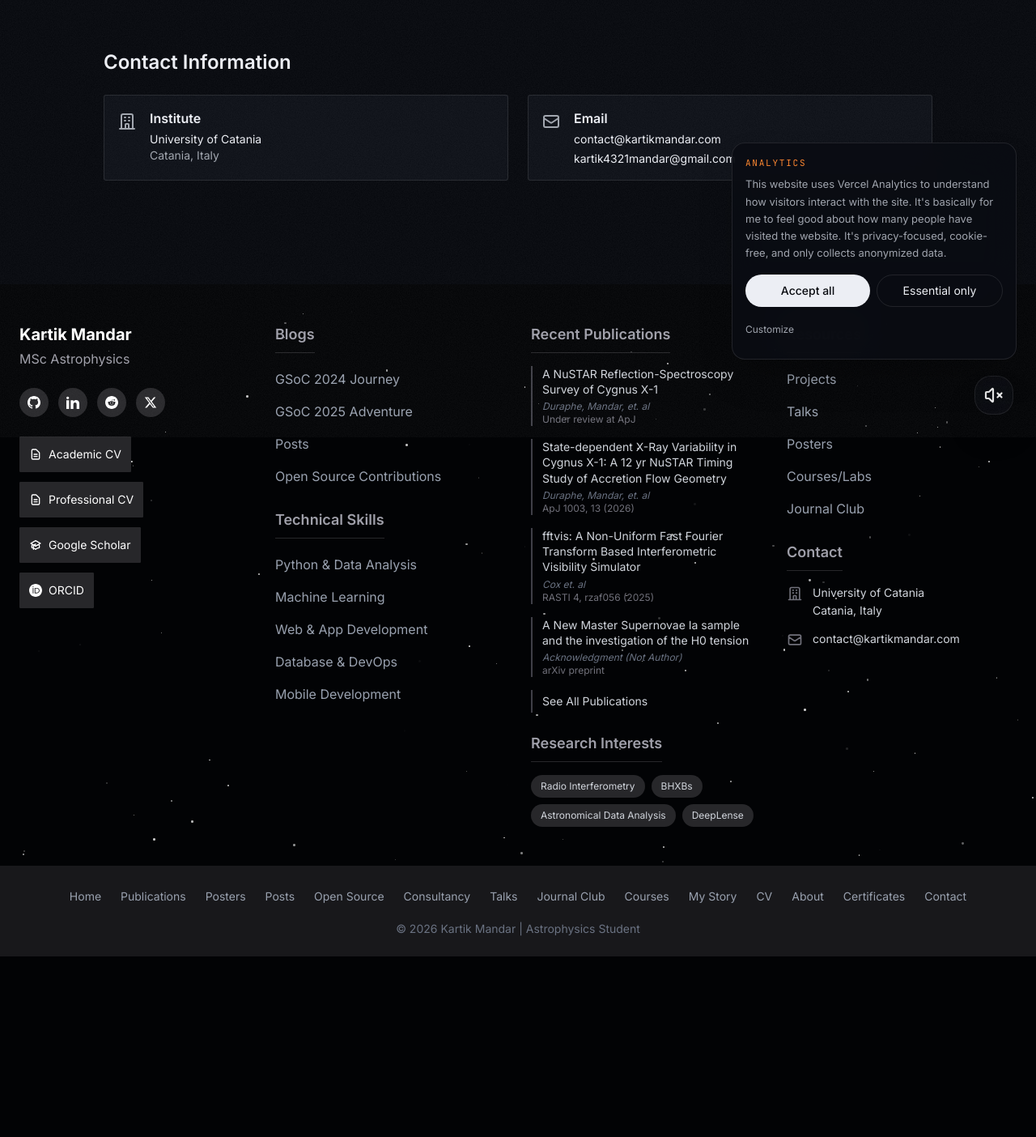
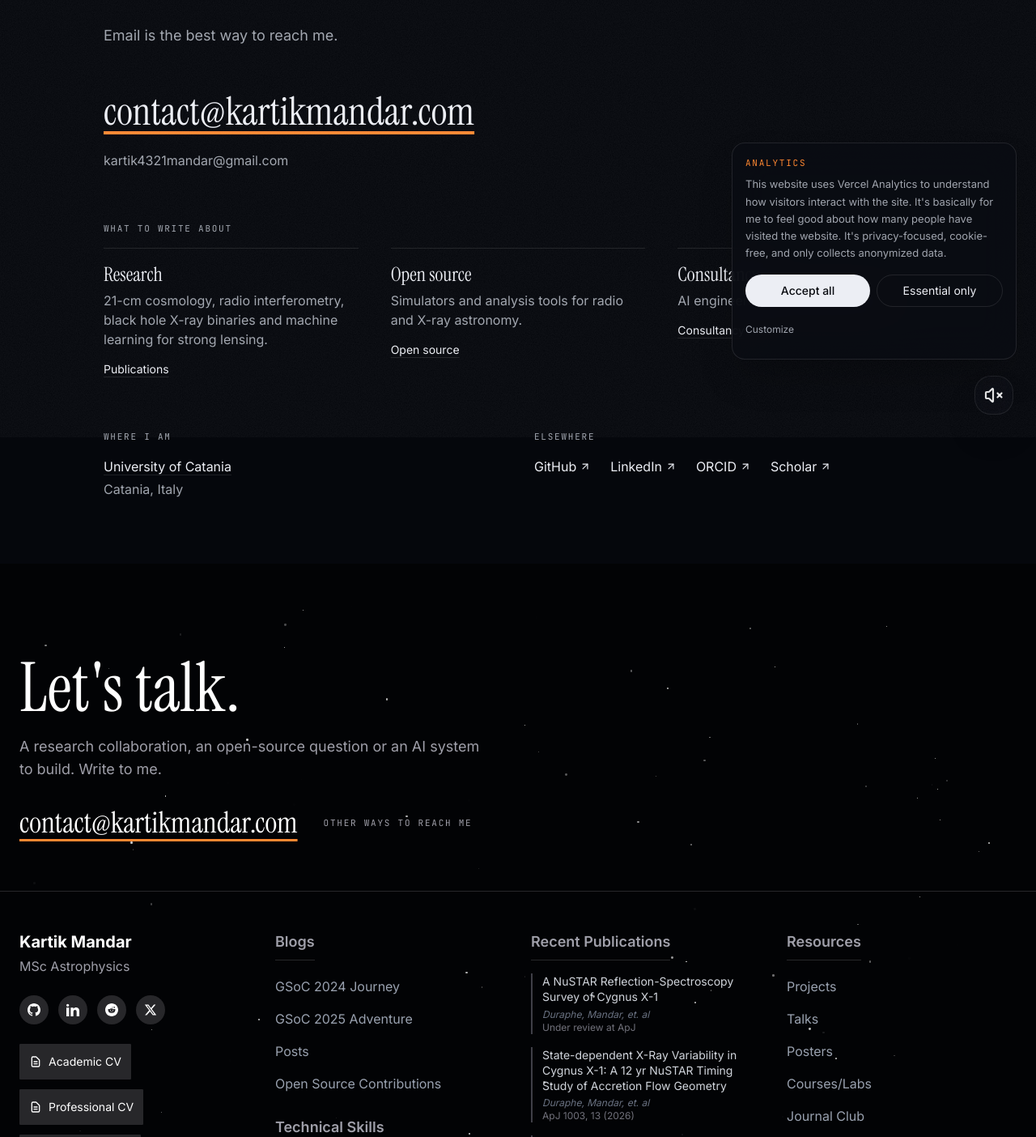
Before and after one commit to kartikmandar/kartikmandar, a Next.js app: page /contact in a window 1280 px wide. Shown: the part 260-1664 px from the top of the page at 81% size. Before the commit the page ends 1441 px from the top, so only its background shows below. Built offline with nearby package versions, Linux system fonts and the light colour scheme; no server answers.

Commit message:
feat: server-render the footer with a let's talk ending and rebuild the contact page

```diff
--- /dev/null
+++ b/src/Footer/BackToTop.tsx
@@ -0,0 +1,29 @@
+'use client'
+
+import { useEffect, useState } from 'react'
+import { scrollPageTo } from '@/providers/SmoothScroll'
+
+export function BackToTop() {
+  const [showBackToTop, setShowBackToTop] = useState(false)
+
+  useEffect(() => {
+    const handleScroll = () => setShowBackToTop(window.scrollY > 300)
+
+    handleScroll()
+    window.addEventListener('scroll', handleScroll, { passive: true })
+    return () => window.removeEventListener('scroll', handleScroll)
+  }, [])
+
+  return (
+    <button
+      onClick={() => scrollPageTo(0)}
+      className={`back-to-top-button ${!showBackToTop ? 'is-hidden' : ''}`}
+      tabIndex={showBackToTop ? 0 : -1}
+      aria-label="Back to top"
+    >
+      <svg xmlns="http://www.w3.org/2000/svg" className="h-5 w-5" viewBox="0 0 20 20" fill="currentColor">
+        <path fillRule="evenodd" d="M14.707 12.707a1 1 0 01-1.414 0L10 9.414l-3.293 3.293a1 1 0 01-1.414-1.414l4-4a1 1 0 011.414 0l4 4a1 1 0 010 1.414z" clipRule="evenodd" />
+      </svg>
+    </button>
+  )
+}
--- a/src/Footer/Component.tsx
+++ b/src/Footer/Component.tsx
@@ -1,147 +1,22 @@
-"use client"
-
-import React, { useEffect, useState, useRef } from 'react'
+import React from 'react'
 import Link from 'next/link'
-import { scrollPageTo } from '@/providers/SmoothScroll'
 import { CookieConsentSettings } from '@/components/CookieConsent'
-import { NAVIGATION_ITEMS } from '@/constants/navigation'
+import { CONTACT_EMAIL, NAVIGATION_ITEMS } from '@/constants/navigation'
+import { BackToTop } from './BackToTop'
+import { FooterSky } from './FooterSky'
 import './footer.css'
 
 export function Footer() {
-  const [showBackToTop, setShowBackToTop] = useState(false);
-  const starsContainerRef = useRef<HTMLDivElement>(null);
-  const shootingStarsRef = useRef<HTMLDivElement>(null);
-  useEffect(() => {
-    const handleScroll = () => {
-      if (window.scrollY > 300) {
-        setShowBackToTop(true);
-      } else {
-        setShowBackToTop(false);
-      }
-    };
-
-    handleScroll();
-    window.addEventListener('scroll', handleScroll, { passive: true });
-    return () => {
-      window.removeEventListener('scroll', handleScroll);
-    };
-  }, []);
-
-  // Create stars animation
-  useEffect(() => {
-    if (starsContainerRef.current) {
-      const container = starsContainerRef.current;
-      const starCount = 150; // Increased from 100 to 150
-
-      // Clear any existing stars
-      container.innerHTML = '';
-
-      for (let i = 0; i < starCount; i++) {
-        const star = document.createElement('div');
-        star.className = 'star';
-
-        // Random size between 1px and 3px
-        const size = Math.random() * 2 + 1;
-        star.style.width = `${size}px`;
-        star.style.height = `${size}px`;
-
-        // Random position
-        const posX = Math.random() * 100;
-        const posY = Math.random() * 100;
-        star.style.left = `${posX}%`;
-        star.style.top = `${posY}%`;
-
-        // Random animation duration
-        const duration = Math.random() * 3 + 2;
-        star.style.setProperty('--duration', `${duration}s`);
-
-        // Random delay
-        const delay = Math.random() * 5;
-        star.style.animationDelay = `${delay}s`;
-
-        container.appendChild(star);
-      }
-    }
-  }, []);
-
-  // Create shooting stars animation
-  useEffect(() => {
-    const container = shootingStarsRef.current;
-    if (!container) return;
-    // Every pending timer is tracked so unmounting stops the loop (it used to run forever).
-    const timers = new Set<ReturnType<typeof setTimeout>>();
-    const later = (fn: () => void, ms: number) => {
-      const id = setTimeout(() => {
-        timers.delete(id);
-        fn();
-      }, ms);
-      timers.add(id);
-    };
-
-    // Function to create a single shooting star
-    function createShootingStar() {
-      if (!container) return;
-      const shootingStar = document.createElement('div');
-      shootingStar.className = 'shooting-star';
-
-      // Random position (mostly from top part of the container)
-      const startPosX = Math.random() * 100 + 50; // Start from right side or beyond
-      const startPosY = Math.random() * 50;  // Start from top half
-
-      shootingStar.style.left = `${startPosX}%`;
-      shootingStar.style.top = `${startPosY}%`;
-
-      // Random size
-      const length = Math.random() * 80 + 80;
-      shootingStar.style.width = `${length}px`;
-
-      // Random duration between 0.8 and 1.5 seconds
-      const duration = Math.random() * 0.7 + 0.8;
-      shootingStar.style.animationDuration = `${duration}s`;
-
-      container.appendChild(shootingStar);
-
-      // Remove the shooting star after animation completes
-      later(() => shootingStar.remove(), duration * 1000);
-    }
-
-    // Create shooting stars at random intervals
-    function shootingStarLoop() {
-      // Create two to four shooting stars
-      const count = Math.floor(Math.random() * 3) + 2;
-
-      for (let i = 0; i < count; i++) {
-        later(createShootingStar, i * 300);
-      }
-
-      // Schedule next batch of shooting stars
-      const nextBatch = Math.random() * 2000 + 800; // Between 0.8 and 2.8 seconds
-      later(shootingStarLoop, nextBatch);
-    }
-
-    // Respect reduced motion: the static starfield stays, the meteors don't fly.
-    if (!window.matchMedia('(prefers-reduced-motion: reduce)').matches) shootingStarLoop();
-
-    return () => {
-      for (const id of timers) clearTimeout(id);
-      timers.clear();
-      container.innerHTML = '';
-    };
-  }, []);
-
-  const scrollToTop = () => {
-    scrollPageTo(0);
-  };
-
   // Navigation items from shared constants
   const navItems = NAVIGATION_ITEMS
 
   // Research interests
   const researchInterests = [
+    '21-cm Cosmology',
     'Radio Interferometry',
-    'BHXBs',
+    'Black Hole X-ray Binaries',
+    'Strong Lensing',
     'Astronomical Data Analysis',
-    "DeepLense"
   ]
 
   // Publications
@@ -175,11 +50,11 @@ export function Footer() {
 
   // Technical skills
   const technicalSkills = [
-    { label: 'Python & Data Analysis', url: '/about#certificates' },
-    { label: 'Machine Learning', url: '/about#certificates' },
-    { label: 'Web & App Development', url: '/about#certificates' },
-    { label: 'Database & DevOps', url: '/about#certificates' },
-    { label: 'Mobile Development', url: '/about#certificates' }
+    'Python & Data Analysis',
+    'Machine Learning',
+    'Web & App Development',
+    'Database & DevOps',
+    'Mobile Development',
   ]
 
   // Blog posts
@@ -190,16 +65,9 @@ export function Footer() {
     { label: 'Open Source Contributions', url: '/open-source' }
   ]
 
-  // Soft skills
-  const _softSkills = [
-    { label: 'Public Speaking', url: '#' },
-    { label: 'Writing', url: '#' },
-    { label: 'Leadership', url: '#' },
-  ]
-
   // Resources
   const resources = [
-    { label: 'Projects', url: '/#my-projects' },
+    { label: 'Projects', url: '/open-source' },
     { label: 'Talks', url: '/talks' },
     { label: 'Posters', url: '/posters' },
     { label: 'Courses/Labs', url: '/about#courses' },
@@ -208,24 +76,29 @@ export function Footer() {
 
   return (
     <>
-      {/* Back to Top Button */}
-      <button
-        onClick={scrollToTop}
-        className={`back-to-top-button ${!showBackToTop ? 'is-hidden' : ''}`}
-        tabIndex={showBackToTop ? 0 : -1}
-        aria-label="Back to top"
-      >
-        <svg xmlns="http://www.w3.org/2000/svg" className="h-5 w-5" viewBox="0 0 20 20" fill="currentColor">
-          <path fillRule="evenodd" d="M14.707 12.707a1 1 0 01-1.414 0L10 9.414l-3.293 3.293a1 1 0 01-1.414-1.414l4-4a1 1 0 011.414 0l4 4a1 1 0 010 1.414z" clipRule="evenodd" />
-        </svg>
-      </button>
+      <BackToTop />
 
       <footer className="mt-auto relative bg-background-deep text-white overflow-hidden">
-        {/* Stars background */}
-        <div className="stars-container" ref={starsContainerRef}></div>
+        <FooterSky />
 
-        {/* Shooting stars */}
-        <div className="shooting-stars-container" ref={shootingStarsRef}></div>
+        {/* The end moment on every page */}
+        <div className="container relative z-10 mx-auto border-b border-zinc-800 px-4 pb-16 pt-20 sm:px-6 lg:pt-28">
+          <h2 className="font-display text-display-xl text-white">Let&apos;s talk.</h2>
+          <p className="mt-4 max-w-xl text-lg text-zinc-400">
+            A research collaboration, an open-source question or an AI system to build. Write to me.
+          </p>
+          <div className="mt-8 flex flex-wrap items-center gap-x-8 gap-y-4">
+            <a
+              href={`mailto:${CONTACT_EMAIL}`}
+              className="break-all font-display text-2xl text-white underline decoration-ember underline-offset-8 transition-colors hover:text-ember sm:text-4xl"
+            >
+              {CONTACT_EMAIL}
+            </a>
+            <Link href="/contact" className="mono-label text-zinc-400 transition-colors hover:text-white">
+              Other ways to reach me
+            </Link>
+          </div>
+        </div>
 
         {/* Main footer content */}
         <div className="container py-8 sm:py-10 lg:py-12 px-4 sm:px-6 mx-auto grid grid-cols-1 sm:grid-cols-2 lg:grid-cols-4 gap-6 sm:gap-8 relative z-10">
@@ -312,19 +185,13 @@ export function Footer() {
             </ul>
 
             <h4 className="text-base sm:text-lg font-semibold mb-3 sm:mb-4 text-zinc-400 pb-2 border-b border-zinc-800 inline-block">Technical Skills</h4>
-            <ul className="space-y-2 mb-4 sm:mb-6">
-              {technicalSkills.map((skill, index) => (
-                <li key={index}>
-                  <Link
-                    href={skill.url}
-                    className="text-gray-400 hover:text-white hover:translate-x-1 transition-all inline-block text-sm sm:text-base py-1 touch-target"
-                  >
-                    {skill.label}
-                  </Link>
-                </li>
+            <div className="flex flex-wrap gap-2 mb-4 sm:mb-6">
+              {technicalSkills.map((skill) => (
+                <span key={skill} className="bg-zinc-800 text-gray-300 px-2 sm:px-3 py-1 sm:py-1.5 rounded-full text-xs">
+                  {skill}
+                </span>
               ))}
-            </ul>
-
+            </div>
           </div>
 
           {/* Publications */}
@@ -385,11 +252,11 @@ export function Footer() {
                   Catania, Italy
                 </div>
               </a>
-              <a href="mailto:contact@kartikmandar.com" className="flex gap-3 items-start hover:text-white transition-colors group">
+              <a href={`mailto:${CONTACT_EMAIL}`} className="flex gap-3 items-start hover:text-white transition-colors group">
                 <svg xmlns="http://www.w3.org/2000/svg" className="h-4 w-4 sm:h-5 sm:w-5 text-zinc-500 flex-shrink-0 mt-0.5 group-hover:text-zinc-300 transition-colors" fill="none" viewBox="0 0 24 24" stroke="currentColor">
                   <path strokeLinecap="round" strokeLinejoin="round" strokeWidth={2} d="M3 8l7.89 5.26a2 2 0 002.22 0L21 8M5 19h14a2 2 0 002-2V7a2 2 0 00-2-2H5a2 2 0 00-2 2v10a2 2 0 002 2z" />
                 </svg>
-                <div className="text-gray-300 text-sm leading-relaxed break-all group-hover:text-white">contact@kartikmandar.com</div>
+                <div className="text-gray-300 text-sm leading-relaxed break-all group-hover:text-white">{CONTACT_EMAIL}</div>
               </a>
             </div>
           </div>
@@ -409,7 +276,7 @@ export function Footer() {
             {/* Copyright */}
             <div className="text-center text-gray-500 text-xs sm:text-sm space-y-1">
               <div>
-                &copy; {new Date().getFullYear()} Kartik Mandar | Astrophysics Student
+                &copy; {new Date().getFullYear()} Kartik Mandar | MSc Astrophysics
               </div>
               <CookieConsentSettings className="text-center" />
             </div>
--- /dev/null
+++ b/src/Footer/FooterSky.tsx
@@ -0,0 +1,102 @@
+'use client'
+
+import { useEffect, useRef } from 'react'
+
+/** The footer's twinkling stars and meteors. The meteors only fly while the footer is on screen. */
+export function FooterSky() {
+  const starsContainerRef = useRef<HTMLDivElement>(null)
+  const shootingStarsRef = useRef<HTMLDivElement>(null)
+
+  useEffect(() => {
+    const container = starsContainerRef.current
+    if (!container) return
+    const starCount = 150
+
+    container.innerHTML = ''
+
+    for (let i = 0; i < starCount; i++) {
+      const star = document.createElement('div')
+      star.className = 'star'
+
+      // Random size between 1px and 3px
+      const size = Math.random() * 2 + 1
+      star.style.width = `${size}px`
+      star.style.height = `${size}px`
+
+      star.style.left = `${Math.random() * 100}%`
+      star.style.top = `${Math.random() * 100}%`
+
+      star.style.setProperty('--duration', `${Math.random() * 3 + 2}s`)
+      star.style.animationDelay = `${Math.random() * 5}s`
+
+      container.appendChild(star)
+    }
+  }, [])
+
+  useEffect(() => {
+    const container = shootingStarsRef.current
+    if (!container) return
+    // Respect reduced motion: the static starfield stays, the meteors don't fly.
+    if (window.matchMedia('(prefers-reduced-motion: reduce)').matches) return
+
+    // Every pending timer is tracked so leaving the screen or unmounting stops the loop.
+    const timers = new Set<ReturnType<typeof setTimeout>>()
+    const later = (callback: () => void, delayMs: number) => {
+      const id = setTimeout(() => {
+        timers.delete(id)
+        callback()
+      }, delayMs)
+      timers.add(id)
+    }
+    const stopLoop = () => {
+      for (const id of timers) clearTimeout(id)
+      timers.clear()
+      container.innerHTML = ''
+    }
+
+    function createShootingStar() {
+      if (!container) return
+      const shootingStar = document.createElement('div')
+      shootingStar.className = 'shooting-star'
+
+      // Start from the right side or beyond, mostly in the top half
+      shootingStar.style.left = `${Math.random() * 100 + 50}%`
+      shootingStar.style.top = `${Math.random() * 50}%`
+      shootingStar.style.width = `${Math.random() * 80 + 80}px`
+
+      // Random duration between 0.8 and 1.5 seconds
+      const duration = Math.random() * 0.7 + 0.8
+      shootingStar.style.animationDuration = `${duration}s`
+
+      container.appendChild(shootingStar)
+      later(() => shootingStar.remove(), duration * 1000)
+    }
+
+    function shootingStarLoop() {
+      // Two to four shooting stars per batch
+      const count = Math.floor(Math.random() * 3) + 2
+      for (let i = 0; i < count; i++) later(createShootingStar, i * 300)
+
+      // Next batch in 0.8 to 2.8 seconds
+      later(shootingStarLoop, Math.random() * 2000 + 800)
+    }
+
+    const observer = new IntersectionObserver(([entry]) => {
+      stopLoop()
+      if (entry?.isIntersecting) shootingStarLoop()
+    })
+    observer.observe(container)
+
+    return () => {
+      observer.disconnect()
+      stopLoop()
+    }
+  }, [])
+
+  return (
+    <>
+      <div className="stars-container" ref={starsContainerRef}></div>
+      <div className="shooting-stars-container" ref={shootingStarsRef}></div>
+    </>
+  )
+}
--- a/src/app/(frontend)/contact/page.tsx
+++ b/src/app/(frontend)/contact/page.tsx
@@ -1,6 +1,9 @@
+import Link from 'next/link'
+import { ArrowUpRight } from 'lucide-react'
 import { PageHeader } from '@/components/motion'
 import type { Metadata } from 'next/types'
 import React from 'react'
+import { CONTACT_EMAIL, SOCIAL_LINKS } from '@/constants/navigation'
 import { getCanonicalUrl, getServerSideURL } from '@/utilities/getURL'
 import { generateBreadcrumbSchema } from '@/utilities/structuredData'
 
@@ -18,6 +21,27 @@ export async function generateMetadata(): Promise<Metadata> {
   }
 }
 
+const REASONS: { title: string; description: string; href: string; label: string }[] = [
+  {
+    title: 'Research',
+    description: '21-cm cosmology, radio interferometry, black hole X-ray binaries and machine learning for strong lensing.',
+    href: '/publications',
+    label: 'Publications',
+  },
+  {
+    title: 'Open source',
+    description: 'Simulators and analysis tools for radio and X-ray astronomy.',
+    href: '/open-source',
+    label: 'Open source',
+  },
+  {
+    title: 'Consultancy',
+    description: 'AI engineering and full-stack work.',
+    href: '/consultancy',
+    label: 'Consultancy',
+  },
+]
+
 export default async function ContactPage() {
   const serverUrl = getServerSideURL()
   const breadcrumbJsonLd = generateBreadcrumbSchema([
@@ -32,57 +56,67 @@ export default async function ContactPage() {
         dangerouslySetInnerHTML={{ __html: JSON.stringify(breadcrumbJsonLd) }}
       />
       <div className="max-w-5xl mx-auto">
-        <PageHeader eyebrow="Contact" title="Contact Me" />
+        <PageHeader
+          eyebrow="Contact"
+          title="Get in touch"
+          lead="Email is the best way to reach me."
+        />
 
-        {/* Contact Information Section */}
-        <section className="mb-12">
-          <h2 className="text-2xl font-semibold mb-6 text-foreground">Contact Information</h2>
-          <div className="grid md:grid-cols-2 gap-6">
-            {/* Institute */}
-            <div className="flex gap-4 items-start p-4 bg-card rounded-lg border border-border">
-              <svg xmlns="http://www.w3.org/2000/svg" className="h-6 w-6 text-muted-foreground flex-shrink-0 mt-1" fill="none" viewBox="0 0 24 24" stroke="currentColor">
-                <path strokeLinecap="round" strokeLinejoin="round" strokeWidth={2} d="M19 21V5a2 2 0 00-2-2H7a2 2 0 00-2 2v16m14 0h2m-2 0h-5m-9 0H3m2 0h5M9 7h1m-1 4h1m4-4h1m-1 4h1m-5 10v-5a1 1 0 011-1h2a1 1 0 011 1v5m-4 0h4" />
-              </svg>
-              <div>
-                <h3 className="font-semibold text-foreground mb-1">Institute</h3>
-                <p className="text-muted-foreground text-sm">
-                  <a
-                    href="https://www.unict.it/"
-                    target="_blank"
-                    rel="noopener noreferrer"
-                    className="text-primary hover:text-primary/80 transition-colors"
-                  >
-                    University of Catania
-                  </a><br />
-                  Catania, Italy
-                </p>
+        <section className="mb-16">
+          <a
+            href={`mailto:${CONTACT_EMAIL}`}
+            className="break-all font-display text-3xl text-foreground underline decoration-ember underline-offset-8 transition-colors hover:text-ember sm:text-5xl"
+          >
+            {CONTACT_EMAIL}
+          </a>
+          <p className="mt-6">
+            <a href="mailto:kartik4321mandar@gmail.com" className="break-all text-muted-foreground transition-colors hover:text-foreground">
+              kartik4321mandar@gmail.com
+            </a>
+          </p>
+        </section>
+
+        <section className="mb-16">
+          <h2 className="mono-label mb-4 text-muted-foreground">What to write about</h2>
+          <dl className="grid gap-x-10 gap-y-6 md:grid-cols-3">
+            {REASONS.map((reason) => (
+              <div key={reason.title} className="border-t border-border pt-4">
+                <dt className="font-display text-2xl text-foreground">{reason.title}</dt>
+                <dd className="mt-1 text-muted-foreground">{reason.description}</dd>
+                <dd className="mt-3">
+                  <Link href={reason.href} className="text-sm text-foreground underline decoration-border underline-offset-4 transition-colors hover:text-ember hover:decoration-ember">
+                    {reason.label}
+                  </Link>
+                </dd>
               </div>
-            </div>
+            ))}
+          </dl>
+        </section>
 
-            {/* Email */}
-            <div className="flex gap-4 items-start p-4 bg-card rounded-lg border border-border">
-              <svg xmlns="http://www.w3.org/2000/svg" className="h-6 w-6 text-muted-foreground flex-shrink-0 mt-1" fill="none" viewBox="0 0 24 24" stroke="currentColor">
-                <path strokeLinecap="round" strokeLinejoin="round" strokeWidth={2} d="M3 8l7.89 5.26a2 2 0 002.22 0L21 8M5 19h14a2 2 0 002-2V7a2 2 0 00-2-2H5a2 2 0 00-2 2v10a2 2 0 002 2z" />
-              </svg>
-              <div>
-                <h3 className="font-semibold text-foreground mb-1">Email</h3>
-                <a
-                  href="mailto:contact@kartikmandar.com"
-                  className="text-primary hover:text-primary/80 transition-colors text-sm break-words block"
-                >
-                  contact@kartikmandar.com
-                </a>
-                <a
-                  href="mailto:kartik4321mandar@gmail.com"
-                  className="text-primary hover:text-primary/80 transition-colors text-sm break-words block mt-1"
-                >
-                  kartik4321mandar@gmail.com
-                </a>
-              </div>
-            </div>
+        <section className="grid gap-10 md:grid-cols-2">
+          <div>
+            <h2 className="mono-label mb-4 text-muted-foreground">Where I am</h2>
+            <p className="text-foreground">
+              <a href="https://www.unict.it/" target="_blank" rel="noopener noreferrer" className="underline decoration-border underline-offset-4 transition-colors hover:text-ember hover:decoration-ember">
+                University of Catania
+              </a>
+            </p>
+            <p className="mt-1 text-muted-foreground">Catania, Italy</p>
+          </div>
+          <div>
+            <h2 className="mono-label mb-4 text-muted-foreground">Elsewhere</h2>
+            <ul className="flex flex-wrap gap-x-6 gap-y-2">
+              {SOCIAL_LINKS.map((link) => (
+                <li key={link.url}>
+                  <a href={link.url} target="_blank" rel="noopener noreferrer" className="inline-flex items-center gap-1 text-foreground transition-colors hover:text-ember">
+                    {link.label}
+                    <ArrowUpRight aria-hidden className="size-3.5" />
+                  </a>
+                </li>
+              ))}
+            </ul>
           </div>
         </section>
-
       </div>
     </div>
   )
```
